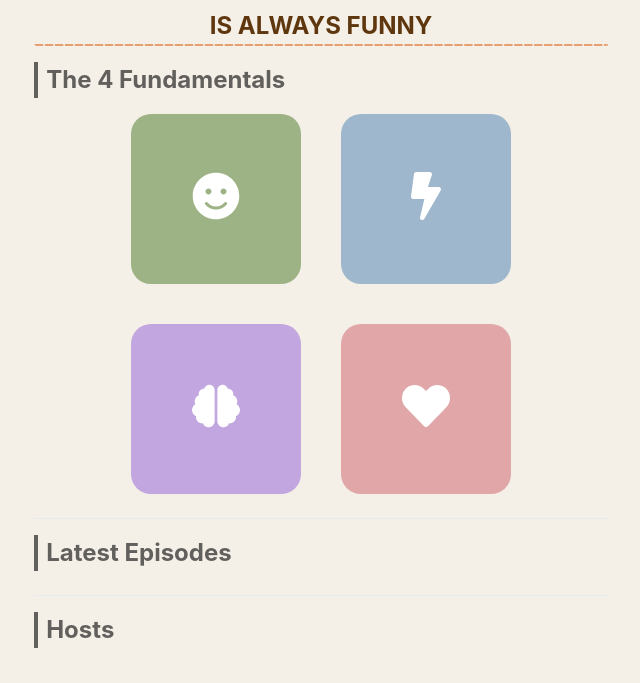
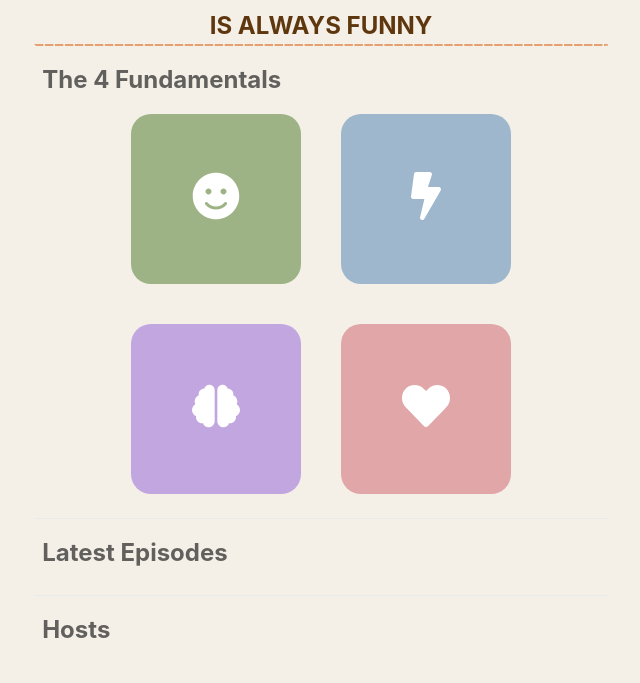
Before and after one commit to s7manth/we-need-to-talk-website, a React (Vite) app: page / in a window 1280 px wide. Shown: the part 166-849 px from the top of the page, without its empty margins (319-959 px from the left). Built offline with nearby package versions, Linux system fonts and the light colour scheme.

Commit message:
fix the left border for subheaders

```diff
--- a/src/App.tsx
+++ b/src/App.tsx
@@ -50,7 +50,7 @@ function App() {
         pl={2}
         display={"flex"}
         alignItems="baseline"
-        borderLeftWidth={4}
+        // borderLeftWidth={4}
         borderColor={"#62605D"}
       >
         <Text as={"b"} fontSize={"2xl"} color={"#62605D"}>
@@ -111,7 +111,7 @@ function App() {
         pl={2}
         display="flex"
         alignItems="baseline"
-        borderLeftWidth={4}
+        // borderLeftWidth={4}
         borderColor={"#62605D"}
       >
         <Text as={"b"} fontSize={"2xl"} color={"#62605D"}>
@@ -125,7 +125,7 @@ function App() {
         pl={2}
         display="flex"
         alignItems="baseline"
-        borderLeftWidth={4}
+        // borderLeftWidth={4}
         borderColor={"#62605D"}
       >
         <Text as={"b"} fontSize={"2xl"} color={"#62605D"}>
```
